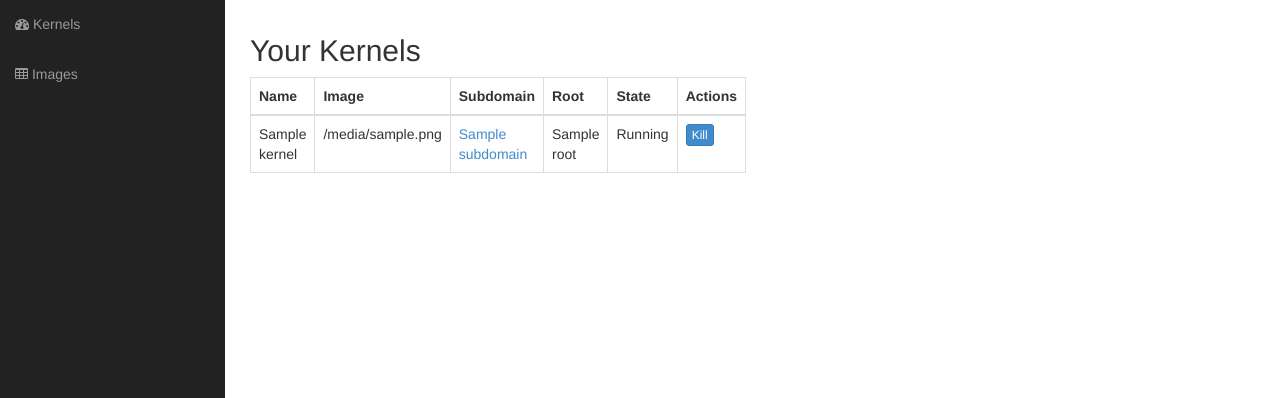
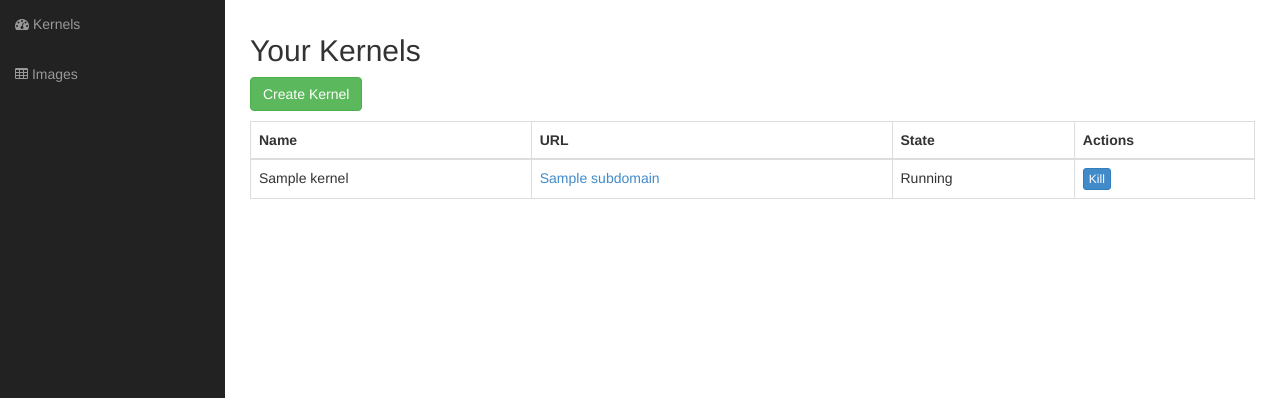
Before and after one commit to rudimk/skyfall, a Flask app: template templates/kernels.html in a window 1280 px wide. Shown: the part 51-449 px from the top of the page. Run offline with Flask 2, Linux system fonts and the light colour scheme; the template is opened without the code that fills it: most values are stand-ins (such as "Sample title", 1, 10 or a date in 2020); some libraries are stand-ins or nearby versions.

Commit message:
Made significant UI changes; added dynamic subdomains for every notebook, and more.

```diff
--- a/app.py
+++ b/app.py
@@ -5,6 +5,8 @@ import pexpect
 import hashlib
 import datetime
 import socket
+import redis
+from IPython.lib import passwd
 from flask import Flask, url_for, redirect, render_template, request, session, flash
 
 from flask_peewee.auth import Auth
@@ -30,6 +32,7 @@ app = Flask(__name__)
 app.config.from_object(__name__)
 app.config['DEBUG_TB_INTERCEPT_REDIRECTS'] = False
 app.config['DEBUG_TB_PROFILER_ENABLED'] = True
+rds = redis.Redis(host='127.0.0.1', port=6379)
 
 # instantiate the db wrapper
 db = Database(app)
@@ -132,16 +135,25 @@ def get_open_port():
 
 
 # Starts a kernel.
-def kernel_start(user, port):
+def kernel_start(user, port, notebook_password, name):
     print "Entering user directory..."
     os.chdir('/root/skyfall/files/%s' %user.username)
     print "Generating kernel initiation command..."
-    command = '/usr/local/bin/ipython notebook --ip=0.0.0.0 --port=%s --pylab=inline' %port
+    command = '/usr/local/bin/ipython notebook --ip=0.0.0.0 --port=%s --pylab=inline --NotebookApp.password=%s' %(port, notebook_password)
     print "Kernel creation command: %s" %command
     print "Spawning notebook kernel..."
     process = pexpect.spawnu(command)
     print "Notebook process started with pid: %s" %process.pid
     process.logfile = sys.stdout
+    with rds.pipeline() as pipe:
+	domain_root = '.skyfall.mathharbor.com'
+	domain = name + domain_root
+	domain_key = "frontend:{0}".format(domain)
+	domain_port_url = "http://0.0.0.0:{0}".format(port)
+	pipe.delete(domain_key)
+	pipe.rpush(domain_key, name)
+	pipe.rpush(domain_key, domain_port_url)
+	pipe.execute()
     return process
 
 
@@ -212,10 +224,12 @@ def new_kernel_view():
         i = 'mathharbor/ipython' #request.form["image"]
         image = Image.select().where(Image.name == i)
         name = request.form["name"]
-        subdomain = '%s.mathharbor.com' %(name)
+	plaintext_password = request.form["password"]
+	notebook_password = passwd(plaintext_password)
+        subdomain = '%s.skyfall.mathharbor.com' %(name)
         port = get_open_port()
-        root = '/home/vagrant/skyfall/files/%s' %user.username
-        new_kernel_process = kernel_start(user=user, port=port)
+        root = '/root/skyfall/files/%s' %user.username
+        new_kernel_process = kernel_start(user=user, port=port, notebook_password=notebook_password, name=name)
 	print "Saving kernel details to the database..."
         new_kernel = Kernel(name=name, owner=user, subdomain=subdomain, port=port, root=root, state='Running', image=image, kernel_pid=new_kernel_process.pid)
 	new_kernel.save()
@@ -226,6 +240,7 @@ def new_kernel_view():
 
 @app.route('/kernels/kill/<int:kernel_pid>')
 def kernel_kill_view(kernel_pid):
+    user_kernel = Kernel.get(Kernel.kernel_pid == kernel_pid)
     kernel_count = len(harbors)
     i = 0
     while(i < kernel_count):
@@ -234,8 +249,10 @@ def kernel_kill_view(kernel_pid):
 		harbors[i].terminate(force=True)
 		del harbors[i]
 	i += 1
+    user_kernel.state = 'Stopped'
+    user_kernel.save()
     return redirect('/kernels')
 
 
 if __name__ == '__main__':
-    app.run(host='0.0.0.0', port=80)
+    app.run(host='0.0.0.0', port=3000)
--- a/requirements.txt
+++ b/requirements.txt
@@ -25,3 +25,4 @@ websocket-client==0.11.0
 wsgiref==0.1.2
 wtf-peewee==0.2.2
 mysql-python==1.2.5
+redis==2.10.1
--- a/templates/kernels.html
+++ b/templates/kernels.html
@@ -1,16 +1,14 @@
 {% extends "layout.html" %}
 {% block content %}
 <div class="row">
-          <div class="col-lg-6">
-            <h2>Your Kernels</h2>
+          <div class="col-lg-12">
+            <h2>Your Kernels</h2><p /><a href="/kernels/new" class="btn btn-success">Create Kernel</a><p />
             <div class="table-responsive">
               <table class="table table-bordered table-hover">
                 <thead>
                   <tr>
                     <th>Name</th>
-                    <th>Image</th>
-                    <th>Subdomain</th>
-                    <th>Root</th>
+                    <th>URL</th>
 		    <th>State</th>
                     <th>Actions</th>
                   </tr>
@@ -19,9 +17,7 @@
                 {% for kernel in user_kernels %}
                   <tr>
                     <td>{{ kernel.name }}</td>
-                    <td>{{ kernel.image }}</td>
-                    <td><a href={{ kernel.subdomain }} target="_blank">{{ kernel.subdomain }}</a></td>
-                    <td>{{ kernel.root }}</td>
+                    <td><a href=http://{{ kernel.subdomain }} target="_blank">{{ kernel.subdomain }}</a></td>
 		    <td>{{ kernel.state }}</td>
 		    {% if kernel.state == 'Running' %}
                     	<td><a class="btn btn-primary btn-xs" href="/kernels/kill/{{ kernel.kernel_pid }}">Kill</a></td>
--- a/templates/login.html
+++ b/templates/login.html
@@ -37,7 +37,7 @@
         <!-- Collect the nav links, forms, and other content for toggling -->
         <div class="collapse navbar-collapse navbar-ex1-collapse">
           <ul class="nav navbar-nav side-nav">
-            <li><a href="index.html"><i class="fa fa-dashboard"></i> Home</a></li>
+            <li><a href="index.html"><i class="fa fa-dashboard"></i>MathHarbor: Home</a></li>
             <!--<li><a href="charts.html"><i class="fa fa-bar-chart-o"></i> Analytics</a></li>-->
           </ul>
 
--- a/templates/new_kernel.html
+++ b/templates/new_kernel.html
@@ -1,10 +1,11 @@
-{% extends "public_layout.html" %}
+{% extends "layout.html" %}
 {% block content %}
 <div class="row">
-          <div class="col-lg-12">
+          <div class="col-lg-4">
             <form class="form-signin" role="form" action="" method="post">
         <h2 class="form-signin-heading">Create Kernel</h2>
         <input name="name" type="text" class="form-control" placeholder="Name" required autofocus>
+	<input name="password" type="text" class="form-control" placeholder="Notebook Password">
         <button class="btn btn-lg btn-primary btn-block" type="submit">Create</button>
       </form>
         </div><!-- /.row -->
--- a/templates/public_layout.html
+++ b/templates/public_layout.html
@@ -37,7 +37,6 @@
         <div class="collapse navbar-collapse navbar-ex1-collapse">
           <ul class="nav navbar-nav side-nav">
             <li><a href="http://mathharbor.com"><i class="fa fa-dashboard"></i> MathHarbor: Home</a></li>
-            <!--<li><a href="charts.html"><i class="fa fa-bar-chart-o"></i> Analytics</a></li>-->
           </ul>
 
           <ul class="nav navbar-nav navbar-right navbar-user">
--- a/templates/register.html
+++ b/templates/register.html
@@ -37,7 +37,7 @@
         <!-- Collect the nav links, forms, and other content for toggling -->
         <div class="collapse navbar-collapse navbar-ex1-collapse">
           <ul class="nav navbar-nav side-nav">
-            <li><a href="index.html"><i class="fa fa-dashboard"></i> Home</a></li>
+            <li><a href="index.html"><i class="fa fa-dashboard"></i>Mathharbor: Home</a></li>
             <!--<li><a href="charts.html"><i class="fa fa-bar-chart-o"></i> Analytics</a></li>-->
           </ul>
 
```
Also changed, not shown: templates/index.html (+10 -2 lines), 2 other files.
